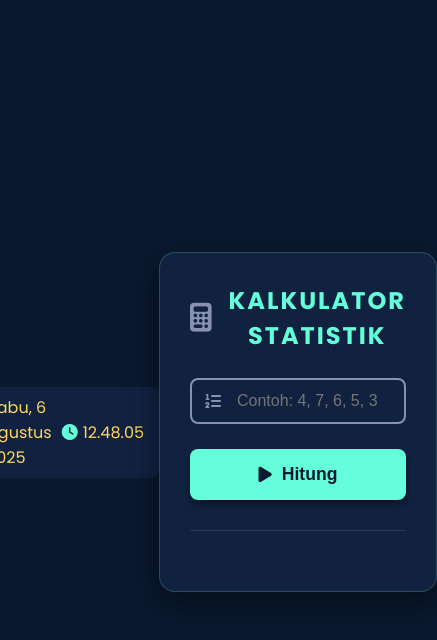
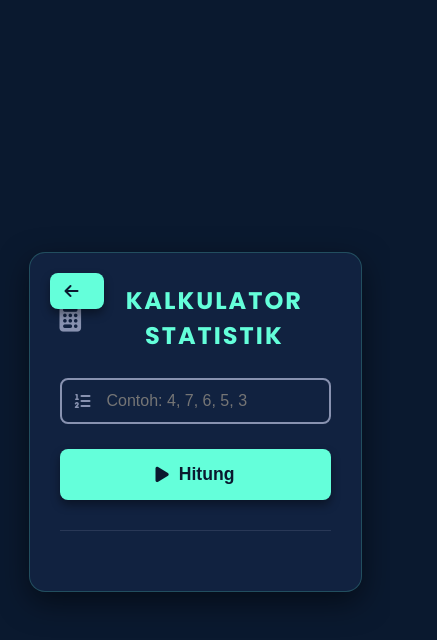
Before and after one commit to Pahmat880/Math, a plain HTML site: page index.html in a window 390 px wide. Both pictures are taken after a click on the button "Mulai". Shown: the whole page, 437 px wide, since content can reach past the window. Drawn offline with Linux system fonts and the light colour scheme.

Commit message:
Add files via upload

```diff
--- a/app.js
+++ b/app.js
@@ -22,6 +22,12 @@ updateClock();
 function showCalculator() {
     document.getElementById('dashboard-screen').style.display = 'none';
     document.getElementById('calculator-screen').style.display = 'block';
+}
+
+// Fungsi untuk kembali ke tampilan dashboard
+function showDashboard() {
+    document.getElementById('calculator-screen').style.display = 'none';
+    document.getElementById('dashboard-screen').style.display = 'block';
 }
 
 // Fungsi untuk menghasilkan teks langkah-langkah perhitungan
--- a/index.html
+++ b/index.html
@@ -40,6 +40,7 @@
             max-width: 700px;
             width: 90%;
             border: 1px solid rgba(100, 255, 218, 0.2);
+            position: relative; /* Diperlukan untuk positioning tombol back */
         }
         h1, h2 {
             color: var(--primary-color);
@@ -198,16 +199,14 @@
             margin-bottom: 10px;
         }
         .live-clock {
-            position: fixed;
-            top: 20px;
-            right: 20px;
             font-size: 1em;
             color: var(--accent-color);
             padding: 8px 15px;
             border-radius: 8px;
             display: flex;
-            align-items: center;
+            justify-content: center;
             gap: 10px;
+            margin-bottom: 20px;
         }
         .live-clock span {
             display: flex;
@@ -227,6 +226,19 @@
             transform: translateY(-3px);
             box-shadow: 0 8px 15px rgba(0, 0, 0, 0.6);
         }
+        /* Tombol Kembali */
+        #back-btn {
+            position: absolute;
+            top: 20px;
+            left: 20px;
+            width: auto;
+            padding: 10px 15px;
+            font-size: 1em;
+        }
+        #back-btn:hover {
+            transform: translateX(-3px);
+            box-shadow: 0 4px 8px rgba(0, 0, 0, 0.4);
+        }
 
         /* Media Query untuk Layar Kecil */
         @media (max-width: 768px) {
@@ -240,12 +252,9 @@
                 font-size: 1.5em;
             }
             .live-clock {
-                position: static;
-                margin-top: 20px;
-                justify-content: center;
-                background-color: var(--container-color);
-                border-radius: 8px;
-                box-shadow: none;
+                flex-direction: column;
+                gap: 5px;
+                margin-bottom: 15px;
             }
             #dashboard-screen {
                 text-align: left;
@@ -254,18 +263,17 @@
     </style>
 </head>
 <body>
-    <div class="live-clock" id="live-clock">
-        <span id="date-display"><i class="fas fa-calendar-alt"></i></span>
-        <span id="time-display"><i class="fas fa-clock"></i></span>
-    </div>
-
     <div class="container" id="main-container">
         <div id="dashboard-screen">
-            <h1><i class="fas fa-chart-pie"></i> STATISTIKA</h1>
+            <div class="live-clock" id="live-clock">
+                <span id="date-display"><i class="fas fa-calendar-alt"></i></span>
+                <span id="time-display"><i class="fas fa-clock"></i></span>
+            </div>
+            <h1><i class="fas fa-chart-pie"></i> STATISTIKA DATA TUNGGAL</h1>
             <p class="creator-info">Dibuat oleh: <strong style="color:var(--primary-color);">Amat</strong></p>
 
             <div class="formula-list">
-                <h3><i class="fas fa-book"></i> Rumus Dasar Statistika</h3>
+                <h3><i class="fas fa-book"></i> Rumus Dasar</h3>
                 <p><strong>Mean (Rata-rata)</strong>: Jumlah semua nilai dibagi dengan banyaknya data.</p>
                 <p><strong>Median (Nilai Tengah)</strong>: Nilai tengah dari data yang sudah diurutkan dari terkecil ke terbesar.</p>
                 <p><strong>Modus (Nilai Terbanyak)</strong>: Nilai yang paling sering muncul dalam data.</p>
@@ -277,6 +285,9 @@
         </div>
 
         <div id="calculator-screen">
+            <button id="back-btn" onclick="showDashboard()">
+                <i class="fas fa-arrow-left"></i>
+            </button>
             <h1>
                 <i class="fas fa-calculator"></i> Kalkulator Statistik
             </h1>
```
